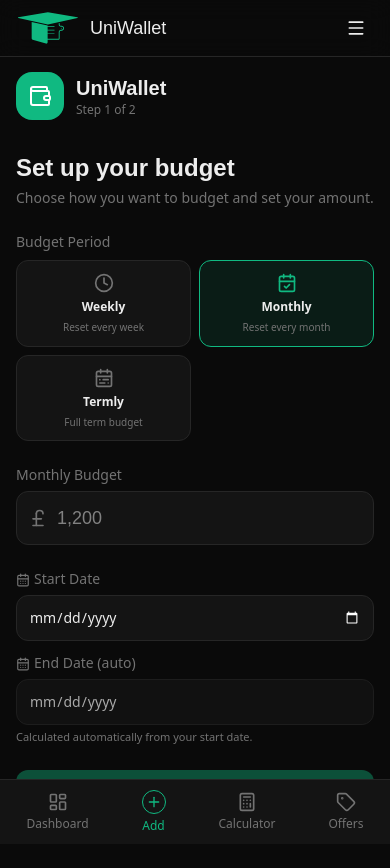
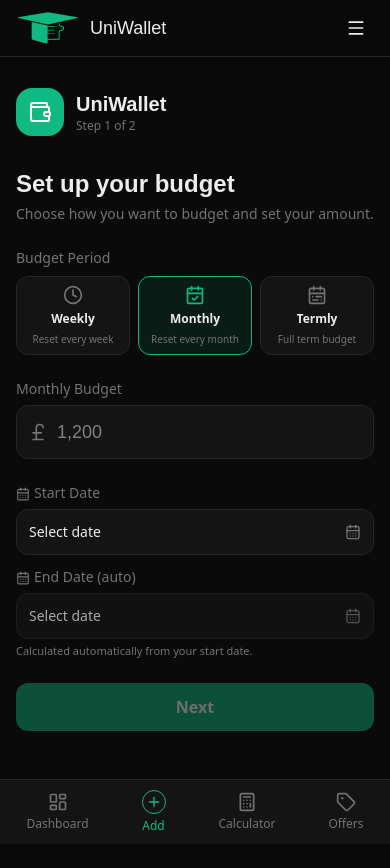
Before and after one commit to viniarski/budgeting-app, a Next.js app: page /setup in a window 390 px wide. Shown: the top 868 px of the page. After the commit the page ends 844 px from the top, so only its background shows below. Built offline with nearby package versions, Linux system fonts and the light colour scheme; a web font is replaced by a local one.

Commit message:
polishing ui

```diff
--- a/app/globals.css
+++ b/app/globals.css
@@ -1,4 +1,5 @@
 @import "tailwindcss";
+@import "react-day-picker/style.css";
 
 :root {
   --background: #0a0a0a;
--- a/app/setup/page.tsx
+++ b/app/setup/page.tsx
@@ -101,7 +101,7 @@ export default function SetupPage() {
   }
 
   return (
-    <div className="flex min-h-[80vh] flex-col justify-center">
+    <div className="flex min-h-[80vh] w-full min-w-0 flex-col justify-center overflow-x-hidden">
       <div className="mb-8 flex items-center gap-3">
         <div className="flex h-12 w-12 items-center justify-center rounded-2xl bg-accent text-white">
           <Wallet className="h-6 w-6" />
--- a/components/setup/date-field.tsx
+++ b/components/setup/date-field.tsx
@@ -45,14 +45,14 @@ export default function DateField({
   const selected = useMemo(() => parseIsoDate(value), [value])
 
   return (
-    <div className="w-full min-w-0">
+    <div className="w-full max-w-full min-w-0 overflow-hidden">
       <button
         type="button"
         aria-label={ariaLabel}
         data-value={value}
         disabled={disabled}
         onClick={() => setOpen((prev) => !prev)}
-        className="flex w-full min-w-0 items-center justify-between rounded-xl border border-border bg-card px-3 py-3 text-left text-sm text-foreground outline-none transition-colors focus:border-accent disabled:cursor-not-allowed disabled:opacity-70"
+        className="flex w-full max-w-full min-w-0 items-center justify-between overflow-hidden rounded-xl border border-border bg-card px-3 py-3 text-left text-sm text-foreground outline-none transition-colors focus:border-accent disabled:cursor-not-allowed disabled:opacity-70"
       >
         <span className="truncate">{formatLabel(value)}</span>
         <CalendarDays className="ml-2 h-4 w-4 shrink-0 text-muted" />
--- a/components/setup/step-amount.tsx
+++ b/components/setup/step-amount.tsx
@@ -2,6 +2,7 @@
 
 import { BudgetPeriod } from "@/lib/types"
 import { getAutoEndDate } from "@/lib/date-utils"
+import DateField from "@/components/setup/date-field"
 import {
   CalendarDays,
   PoundSterling,
@@ -64,7 +65,7 @@ export default function StepAmount({
     effectiveEndDate > startDate
 
   return (
-    <div className="space-y-6">
+    <div className="w-full min-w-0 space-y-6 overflow-x-hidden">
       <div>
         <h2 className="font-heading text-2xl font-bold">Set up your budget</h2>
         <p className="mt-1 text-sm text-muted">
@@ -73,9 +74,9 @@ export default function StepAmount({
       </div>
 
       {/* Period selector */}
-      <div>
+      <div className="min-w-0">
         <label className="mb-2 block text-sm text-muted">Budget Period</label>
-        <div className="grid grid-cols-2 gap-2 min-[420px]:grid-cols-3">
+        <div className="grid grid-cols-3 gap-2">
           {periods.map((p) => {
             const isSelected = period === p.value
             const Icon = p.icon
@@ -83,7 +84,7 @@ export default function StepAmount({
               <button
                 key={p.value}
                 onClick={() => onPeriodChange(p.value)}
-                className={`flex flex-col items-center gap-1.5 rounded-xl border p-3 transition-all ${
+                className={`flex min-w-0 flex-col items-center gap-1.5 rounded-xl border p-2 transition-all sm:p-3 ${
                   isSelected
                     ? "border-accent bg-accent/10"
                     : "border-border bg-card hover:border-accent/50"
@@ -92,8 +93,8 @@ export default function StepAmount({
                 <Icon
                   className={`h-5 w-5 ${isSelected ? "text-accent" : "text-muted"}`}
                 />
-                <span className="text-xs font-semibold">{p.label}</span>
-                <span className="text-[10px] leading-tight text-muted">
+                <span className="truncate text-xs font-semibold">{p.label}</span>
+                <span className="truncate text-[10px] leading-tight text-muted">
                   {p.desc}
                 </span>
               </button>
@@ -131,11 +132,10 @@ export default function StepAmount({
             <CalendarDays className="mr-1 inline h-3.5 w-3.5" />
             Start Date
           </label>
-          <input
-            type="date"
+          <DateField
             value={startDate}
-            onChange={(e) => onStartDateChange(e.target.value)}
-            className="block w-full max-w-full min-w-0 rounded-xl border border-border bg-card px-3 py-3 text-sm text-foreground outline-none transition-colors focus:border-accent"
+            onChange={onStartDateChange}
+            ariaLabel="Start Date"
           />
         </div>
         <div className="min-w-0">
@@ -143,12 +143,11 @@ export default function StepAmount({
             <CalendarDays className="mr-1 inline h-3.5 w-3.5" />
             End Date {isTermly ? "" : "(auto)"}
           </label>
-          <input
-            type="date"
+          <DateField
             value={effectiveEndDate}
-            onChange={(e) => onEndDateChange(e.target.value)}
+            onChange={onEndDateChange}
             disabled={!isTermly}
-            className="block w-full max-w-full min-w-0 rounded-xl border border-border bg-card px-3 py-3 text-sm text-foreground outline-none transition-colors focus:border-accent disabled:cursor-not-allowed disabled:opacity-70"
+            ariaLabel="End Date"
           />
           {!isTermly && (
             <p className="mt-1 text-[11px] text-muted">
```
Also changed, not shown: 1 other file (tests, documents, lock files or other folders).
